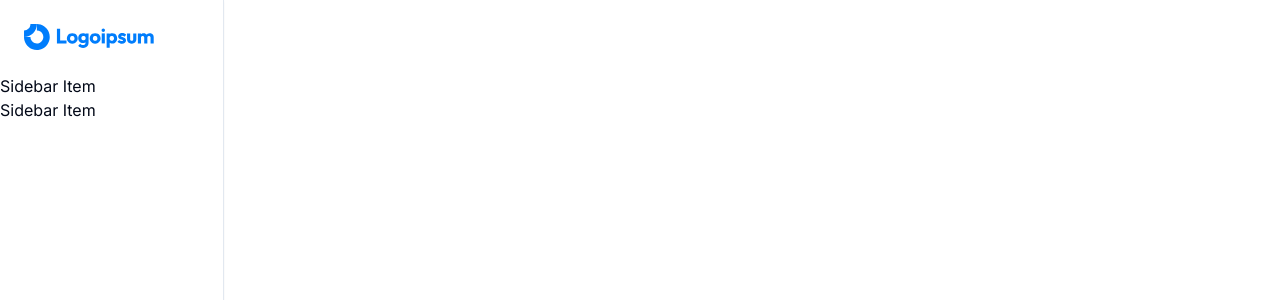
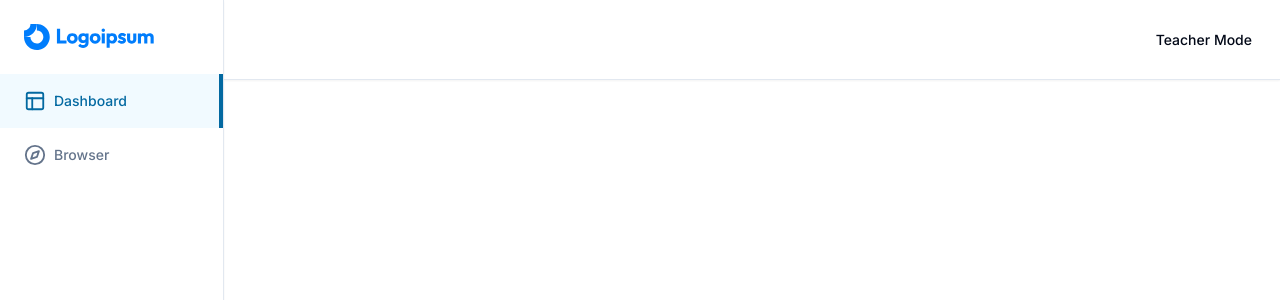
Before and after one commit to ss12932/lms-platform, a Next.js app: page / in a window 1280 px wide. Shown: the top 300 px of the page. Built offline with nearby package versions, Linux system fonts and the light colour scheme.

Commit message:
added mobile sidebar and navbar

```diff
--- /dev/null
+++ b/app/(dashboard)/(routes)/search/page.tsx
@@ -0,0 +1,5 @@
+const SearchPage = () => {
+  return <div>This is a search page</div>;
+};
+
+export default SearchPage;
--- /dev/null
+++ b/app/(dashboard)/_components/mobile-sidebar.tsx
@@ -0,0 +1,19 @@
+import { Menu } from "lucide-react";
+
+import { Sheet, SheetContent, SheetTrigger } from "@/components/ui/sheet";
+import Sidebar from "./sidebar";
+
+const MobileSidebar = () => {
+  return (
+    <Sheet>
+      <SheetTrigger className="md:hidden pr-4 hover:opacity0-75 transition">
+        <Menu />
+      </SheetTrigger>
+      <SheetContent side="left" className="p-0 bg-white">
+        <Sidebar />
+      </SheetContent>
+    </Sheet>
+  );
+};
+
+export default MobileSidebar;
--- /dev/null
+++ b/app/(dashboard)/_components/navbar.tsx
@@ -0,0 +1,13 @@
+import { NavbarRoutes } from "@/components/navbar-routes";
+import MobileSidebar from "./mobile-sidebar";
+
+const Navbar = () => {
+  return (
+    <div className="p-4 border-b h-full flex items-center bg-white shadow-sm">
+      <MobileSidebar />
+      <NavbarRoutes />
+    </div>
+  );
+};
+
+export default Navbar;
--- a/app/(dashboard)/_components/sidebar-item.tsx
+++ b/app/(dashboard)/_components/sidebar-item.tsx
@@ -1,6 +1,8 @@
 "use client";
 
+import { cn } from "@/lib/utils";
 import { LucideIcon } from "lucide-react";
+import { usePathname, useRouter } from "next/navigation";
 
 interface SidebarItemProps {
   icon: LucideIcon;
@@ -9,7 +11,43 @@ interface SidebarItemProps {
 }
 
 const SidebarItem = ({ icon: Icon, label, href }: SidebarItemProps) => {
-  return <div>Sidebar Item</div>;
+  const pathname = usePathname();
+  const router = useRouter();
+
+  const isActive =
+    (pathname === "/" && href === "/") ||
+    pathname === href ||
+    pathname?.startsWith(`${href}/`);
+
+  const onClick = () => {
+    router.push(href);
+  };
+
+  return (
+    <button
+      onClick={onClick}
+      type="button"
+      className={cn(
+        "flex items-center gap-x-2 text-slate-500 text-sm font-[500] pl-6 transition-all hover:text-slate-600 hover:bg-slate-300/20",
+        isActive &&
+          "text-sky-700 bg-sky-200/20 hover:bg-sky-200/20 hover:text-sky-700"
+      )}
+    >
+      <div className="flex items-center gap-x-2 py-4">
+        <Icon
+          size={22}
+          className={cn("text-slate-500", isActive && "text-sky-700")}
+        />
+        {label}
+      </div>
+      <div
+        className={cn(
+          "ml-auto opacity-0 border-2 border-sky-700 h-full transition-all",
+          isActive && "opacity-100"
+        )}
+      />
+    </button>
+  );
 };
 
 export default SidebarItem;
--- a/app/(dashboard)/layout.tsx
+++ b/app/(dashboard)/layout.tsx
@@ -1,12 +1,16 @@
 import Sidebar from "./_components/sidebar";
+import Navbar from "./_components/navbar";
 
 const DashboardLayout = ({ children }: { children: React.ReactNode }) => {
   return (
     <div className="h-full">
+      <div className="h-[80px] md:pl-56 fixed inset-y-0 w-full z-50">
+        <Navbar />
+      </div>
       <div className="hidden md:flex h-full w-56 flex-col fixed inset-y-0 z-50">
         <Sidebar />
       </div>
-      {children}
+      <main className="md:pl-56 h-full">{children}</main>
     </div>
   );
 };
--- /dev/null
+++ b/components/navbar-routes.tsx
@@ -0,0 +1,33 @@
+"use client";
+
+import { UserButton } from "@clerk/clerk-react";
+import { usePathname, useRouter } from "next/navigation";
+import { Button } from "@/components/ui/button";
+import { LogOut } from "lucide-react";
+import Link from "next/link";
+
+export const NavbarRoutes = () => {
+  const pathname = usePathname();
+  const router = useRouter();
+
+  const isTeacherPage = pathname?.startsWith("/teacher");
+  const isPlayerPage = pathname?.includes("/chapter");
+
+  return (
+    <div className="flex gap-x-2 ml-auto">
+      {isTeacherPage || isPlayerPage ? (
+        <Button>
+          <LogOut className="h-4 w-4 mr-2" />
+          Exit
+        </Button>
+      ) : (
+        <Link href="/teacher/courses">
+          <Button size="sm" variant="ghost">
+            Teacher Mode
+          </Button>
+        </Link>
+      )}
+      <UserButton afterSignOutUrl="/" />
+    </div>
+  );
+};
--- /dev/null
+++ b/components/ui/sheet.tsx
@@ -0,0 +1,144 @@
+"use client"
+
+import * as React from "react"
+import * as SheetPrimitive from "@radix-ui/react-dialog"
+import { cva, type VariantProps } from "class-variance-authority"
+import { X } from "lucide-react"
+
+import { cn } from "@/lib/utils"
+
+const Sheet = SheetPrimitive.Root
+
+const SheetTrigger = SheetPrimitive.Trigger
+
+const SheetClose = SheetPrimitive.Close
+
+const SheetPortal = ({
+  className,
+  ...props
+}: SheetPrimitive.DialogPortalProps) => (
+  <SheetPrimitive.Portal className={cn(className)} {...props} />
+)
+SheetPortal.displayName = SheetPrimitive.Portal.displayName
+
+const SheetOverlay = React.forwardRef<
+  React.ElementRef<typeof SheetPrimitive.Overlay>,
+  React.ComponentPropsWithoutRef<typeof SheetPrimitive.Overlay>
+>(({ className, ...props }, ref) => (
+  <SheetPrimitive.Overlay
+    className={cn(
+      "fixed inset-0 z-50 bg-background/80 backdrop-blur-sm data-[state=open]:animate-in data-[state=closed]:animate-out data-[state=closed]:fade-out-0 data-[state=open]:fade-in-0",
+      className
+    )}
+    {...props}
+    ref={ref}
+  />
+))
+SheetOverlay.displayName = SheetPrimitive.Overlay.displayName
+
+const sheetVariants = cva(
+  "fixed z-50 gap-4 bg-background p-6 shadow-lg transition ease-in-out data-[state=open]:animate-in data-[state=closed]:animate-out data-[state=closed]:duration-300 data-[state=open]:duration-500",
+  {
+    variants: {
+      side: {
+        top: "inset-x-0 top-0 border-b data-[state=closed]:slide-out-to-top data-[state=open]:slide-in-from-top",
+        bottom:
+          "inset-x-0 bottom-0 border-t data-[state=closed]:slide-out-to-bottom data-[state=open]:slide-in-from-bottom",
+        left: "inset-y-0 left-0 h-full w-3/4 border-r data-[state=closed]:slide-out-to-left data-[state=open]:slide-in-from-left sm:max-w-sm",
+        right:
+          "inset-y-0 right-0 h-full w-3/4  border-l data-[state=closed]:slide-out-to-right data-[state=open]:slide-in-from-right sm:max-w-sm",
+      },
+    },
+    defaultVariants: {
+      side: "right",
+    },
+  }
+)
+
+interface SheetContentProps
+  extends React.ComponentPropsWithoutRef<typeof SheetPrimitive.Content>,
+    VariantProps<typeof sheetVariants> {}
+
+const SheetContent = React.forwardRef<
+  React.ElementRef<typeof SheetPrimitive.Content>,
+  SheetContentProps
+>(({ side = "right", className, children, ...props }, ref) => (
+  <SheetPortal>
+    <SheetOverlay />
+    <SheetPrimitive.Content
+      ref={ref}
+      className={cn(sheetVariants({ side }), className)}
+      {...props}
+    >
+      {children}
+      <SheetPrimitive.Close className="absolute right-4 top-4 rounded-sm opacity-70 ring-offset-background transition-opacity hover:opacity-100 focus:outline-none focus:ring-2 focus:ring-ring focus:ring-offset-2 disabled:pointer-events-none data-[state=open]:bg-secondary">
+        <X className="h-4 w-4" />
+        <span className="sr-only">Close</span>
+      </SheetPrimitive.Close>
+    </SheetPrimitive.Content>
+  </SheetPortal>
+))
+SheetContent.displayName = SheetPrimitive.Content.displayName
+
+const SheetHeader = ({
+  className,
+  ...props
+}: React.HTMLAttributes<HTMLDivElement>) => (
+  <div
+    className={cn(
+      "flex flex-col space-y-2 text-center sm:text-left",
+      className
+    )}
+    {...props}
+  />
+)
+SheetHeader.displayName = "SheetHeader"
+
+const SheetFooter = ({
+  className,
+  ...props
+}: React.HTMLAttributes<HTMLDivElement>) => (
+  <div
+    className={cn(
+      "flex flex-col-reverse sm:flex-row sm:justify-end sm:space-x-2",
+      className
+    )}
+    {...props}
+  />
+)
+SheetFooter.displayName = "SheetFooter"
+
+const SheetTitle = React.forwardRef<
+  React.ElementRef<typeof SheetPrimitive.Title>,
+  React.ComponentPropsWithoutRef<typeof SheetPrimitive.Title>
+>(({ className, ...props }, ref) => (
+  <SheetPrimitive.Title
+    ref={ref}
+    className={cn("text-lg font-semibold text-foreground", className)}
+    {...props}
+  />
+))
+SheetTitle.displayName = SheetPrimitive.Title.displayName
+
+const SheetDescription = React.forwardRef<
+  React.ElementRef<typeof SheetPrimitive.Description>,
+  React.ComponentPropsWithoutRef<typeof SheetPrimitive.Description>
+>(({ className, ...props }, ref) => (
+  <SheetPrimitive.Description
+    ref={ref}
+    className={cn("text-sm text-muted-foreground", className)}
+    {...props}
+  />
+))
+SheetDescription.displayName = SheetPrimitive.Description.displayName
+
+export {
+  Sheet,
+  SheetTrigger,
+  SheetClose,
+  SheetContent,
+  SheetHeader,
+  SheetFooter,
+  SheetTitle,
+  SheetDescription,
+}
--- a/package.json
+++ b/package.json
@@ -10,6 +10,7 @@
   },
   "dependencies": {
     "@clerk/nextjs": "^4.24.0",
+    "@radix-ui/react-dialog": "^1.0.4",
     "@radix-ui/react-slot": "^1.0.2",
     "@types/node": "20.6.3",
     "@types/react": "18.2.22",
```
Also changed, not shown: 1 other file (tests, documents, lock files or other folders).
